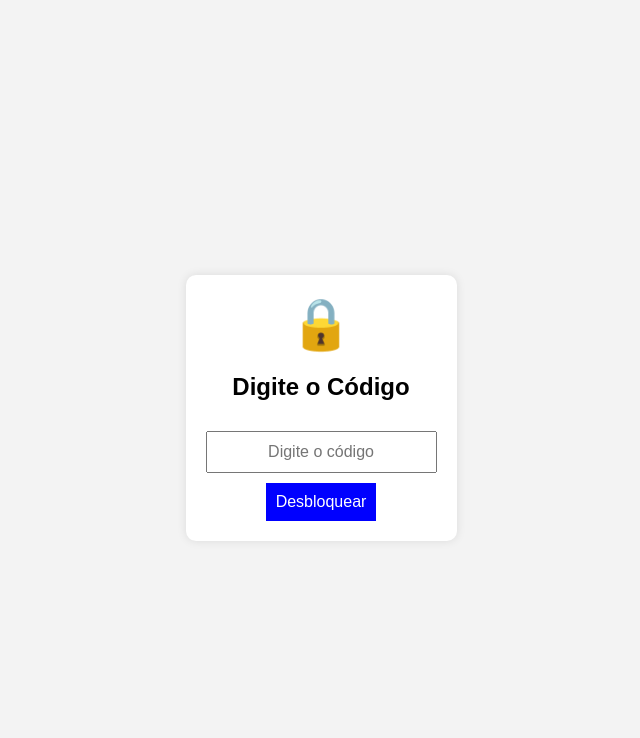
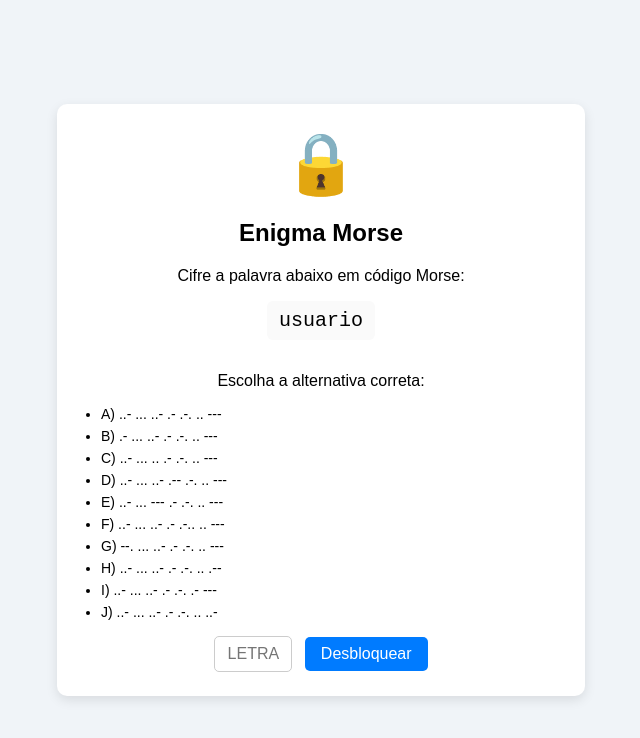
Before and after one commit to eng-pablo-tec/enigma7, a plain HTML site: page index.html in a window 1280 px wide. Both pictures are taken after a click on the button "Desbloquear". Shown: the whole page, without its empty margins (319-959 px from the left). Drawn offline with Linux system fonts and the light colour scheme.

Commit message:
Update index.html

```diff
--- a/index.html
+++ b/index.html
@@ -1,90 +1,135 @@
 <!DOCTYPE html>
 <html lang="pt">
 <head>
-    <meta charset="UTF-8">
-    <meta name="viewport" content="width=device-width, initial-scale=1.0">
-    <title>Cadeado Lógico</title>
+  <meta charset="UTF-8"/>
+  <meta name="viewport" content="width=device-width, initial-scale=1.0"/>
+  <title>Enigma Morse – “usuario”</title>
   <style>
     body {
       display: flex;
       justify-content: center;
       align-items: center;
       height: 100vh;
-            background-color: #f3f3f3;
+      background-color: #f0f4f8;
       font-family: Arial, sans-serif;
+      margin: 0;
     }
     .container {
+      background: white;
+      padding: 24px;
+      border-radius: 10px;
+      box-shadow: 0 4px 12px rgba(0,0,0,0.1);
+      max-width: 480px;
+      width: 100%;
       text-align: center;
-            background: white;
-            padding: 20px;
-            border-radius: 10px;
-            box-shadow: 0 0 10px rgba(0, 0, 0, 0.1);
     }
     .lock {
-            font-size: 50px;
-            color: red;
+      font-size: 60px;
+      color: #c00;
+      margin-bottom: 16px;
+      transition: color 0.3s;
     }
     .unlocked {
-            color: green;
+      color: #0a0;
+    }
+    .plaintext {
+      font-family: monospace;
+      font-size: 20px;
+      background: #fafafa;
+      padding: 8px 12px;
+      border-radius: 6px;
+      display: inline-block;
+      margin-bottom: 16px;
+    }
+    ul {
+      text-align: left;
+      padding-left: 20px;
+      margin-bottom: 16px;
+      font-size: 14px;
+    }
+    ul li {
+      margin: 6px 0;
     }
     input {
-            padding: 10px;
-            margin-top: 10px;
+      width: 60px;
+      padding: 8px;
+      font-size: 16px;
       text-align: center;
-            font-size: 16px;
+      text-transform: uppercase;
+      border: 1px solid #ccc;
+      border-radius: 5px;
+      margin-right: 8px;
     }
     button {
-            padding: 10px;
-            margin-top: 10px;
-            background-color: blue;
+      padding: 8px 16px;
+      font-size: 16px;
+      background-color: #007bff;
       color: white;
       border: none;
+      border-radius: 5px;
       cursor: pointer;
-            font-size: 16px;
+      transition: background 0.3s;
     }
     button:hover {
-            background-color: darkblue;
+      background-color: #0056b3;
     }
     #message {
       display: none;
       margin-top: 20px;
       font-size: 16px;
-            color: black;
+      color: #333;
+    }
+    #message a {
+      display: block;
+      margin-top: 8px;
+      color: #007bff;
+      text-decoration: underline;
     }
   </style>
 </head>
 <body>
   <div class="container">
     <div id="lockIcon" class="lock">🔒</div>
-        <h2>Digite o Código</h2>
-        <input type="password" id="codeInput" placeholder="Digite o código">
-        <br>
+    <h2>Enigma Morse</h2>
+    <p>Cifre a palavra abaixo em código Morse:</p>
+    <div class="plaintext">usuario</div>
+    <p>Escolha a alternativa correta:</p>
+    <ul>
+      <li>A) ..- ... ..- .- .-. .. ---</li>
+      <li>B) .- ... ..- .- .-. .. ---</li>
+      <li>C) ..- ... .. .- .-. .. ---</li>
+      <li>D) ..- ... ..- .-- .-. .. ---</li>
+      <li>E) ..- ... --- .- .-. .. ---</li>
+      <li>F) ..- ... ..- .- .-.. .. ---</li>
+      <li>G) --. ... ..- .- .-. .. ---</li>
+      <li>H) ..- ... ..- .- .-. .. .--</li>
+      <li>I) ..- ... ..- .- .-. .- ---</li>
+      <li>J) ..- ... ..- .- .-. .. ..-</li>
+    </ul>
+    <div>
+      <input type="text" id="codeInput" maxlength="1" placeholder="Letra"/>
       <button onclick="checkCode()">Desbloquear</button>
-        <p id="message">Use a cifra de César chave 5 para decifrar esse texto.<br>
-        5-vzjgwj t tat;<br>
-        9-fgwf f ljqfijnwf;<br>
-        0-kjwajw rjcjw j ijutnx xjwanw, utw f rjxf<br>
-        5-ujlfw nslwjinjsyjx<br>
-        5-htqthfw tx nslwjinjsyjx sf ufsjqf<br>
+    </div>
+    <p id="message">
+      🎉 Parabéns! Você decifrou o enigma.<br/>
+      <a href="https://eng-pablo-tec.github.io/enigma7" target="_blank">Próximo Enigma</a>
+    </p>
   </div>
 
   <script>
     function checkCode() {
-            const correctCode = "235711";
-            const userCode = document.getElementById("codeInput").value;
-            const lockIcon = document.getElementById("lockIcon");
-            const message = document.getElementById("message");
-
-            if (userCode === correctCode) {
-                lockIcon.textContent = "🔓";
-                lockIcon.classList.add("unlocked");
-                setTimeout(() => {
-                    message.style.display = "block";
-                }, 500);
+      const user = document.getElementById('codeInput').value.toUpperCase();
+      const icon = document.getElementById('lockIcon');
+      const msg  = document.getElementById('message');
+      // Alternativa correta: A
+      if (user === 'A') {
+        icon.textContent = '🔓';
+        icon.classList.add('unlocked');
+        setTimeout(() => msg.style.display = 'block', 300);
       } else {
-                lockIcon.textContent = "🔒";
-                lockIcon.classList.remove("unlocked");
-                message.style.display = "none";
+        icon.textContent = '🔒';
+        icon.classList.remove('unlocked');
+        msg.style.display = 'none';
       }
     }
   </script>
```
Lines whose indentation alone changed are shown as unchanged.
